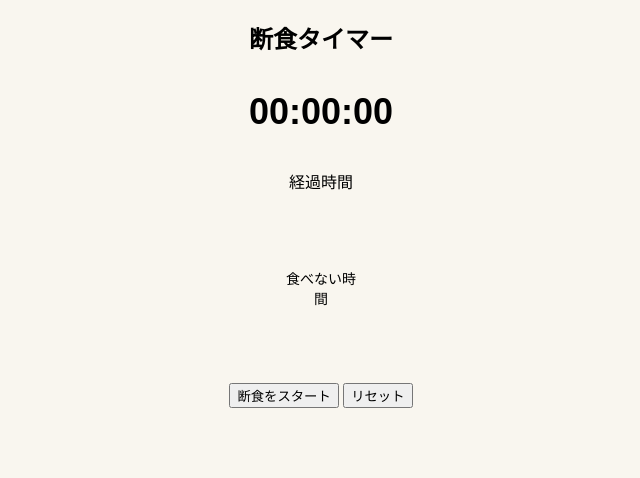
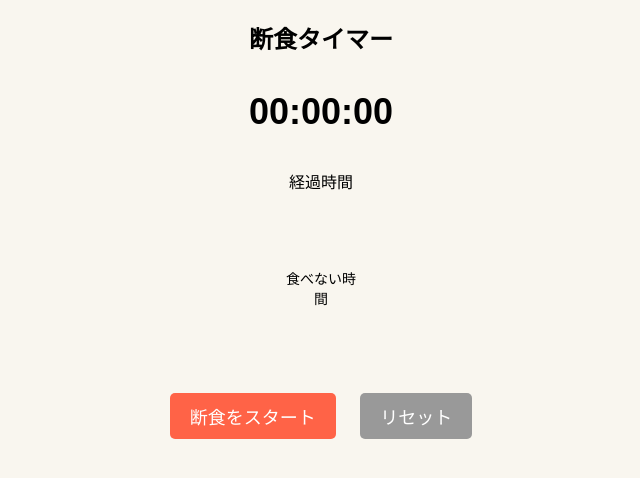
Before and after one commit to msy0703/fasting-timer, a plain HTML site: page index.html in a window 1280 px wide. Shown: the whole page, without its empty margins (319-959 px from the left). Drawn offline with Linux system fonts and the light colour scheme.

Commit message:
style.css を更新

```diff
--- a/style.css
+++ b/style.css
@@ -52,7 +52,11 @@ body {
     font-size: 14px;
 }
 
-.start-button button {
+.button-area {
+    margin-top: 20px;
+}
+
+.button-area button {
     background-color: #ff6347;
     color: white;
     border: none;
@@ -60,9 +64,14 @@ body {
     font-size: 18px;
     border-radius: 5px;
     cursor: pointer;
-    margin-top: 20px;
+    margin: 10px;
 }
 
-.start-button button.stop {
+.button-area button.stop {
     background-color: #f2a6a6;
 }
+
+#reset-timer {
+    background-color: #999;
+    color: white;
+}
```
